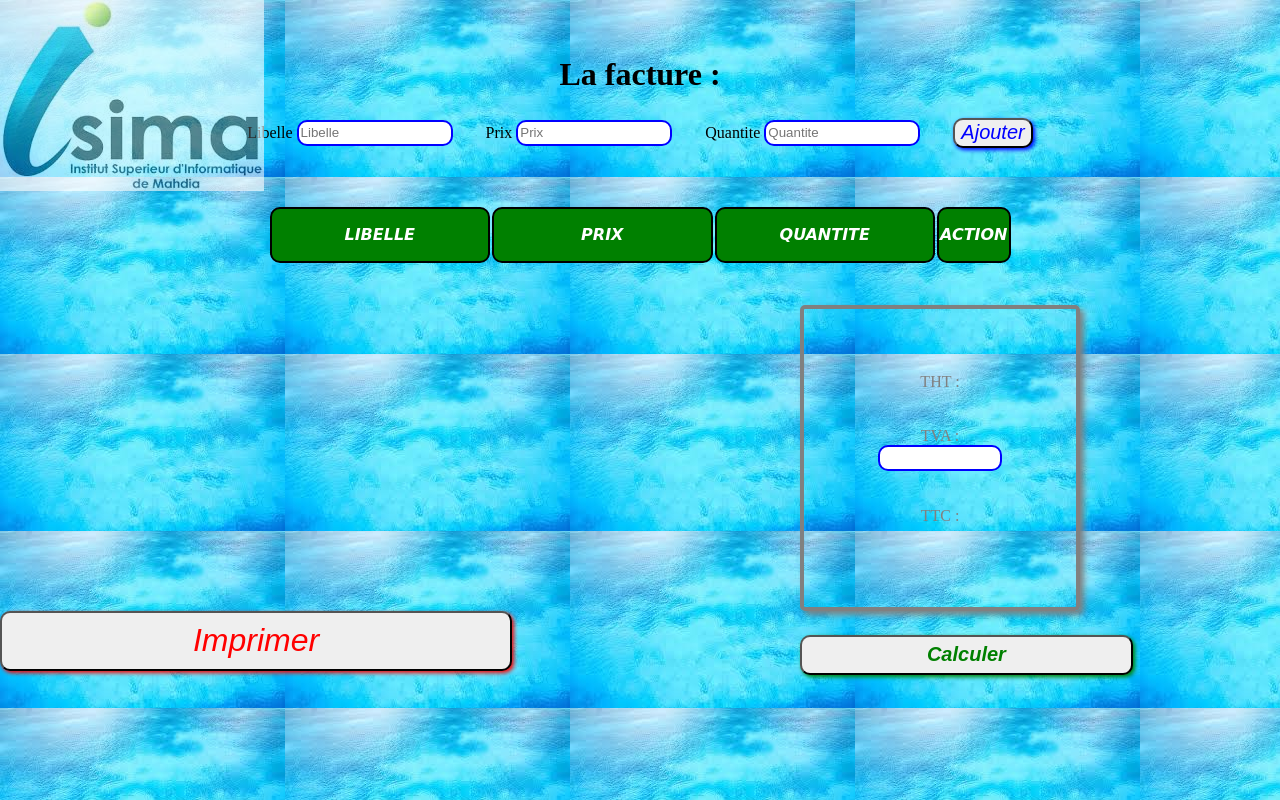
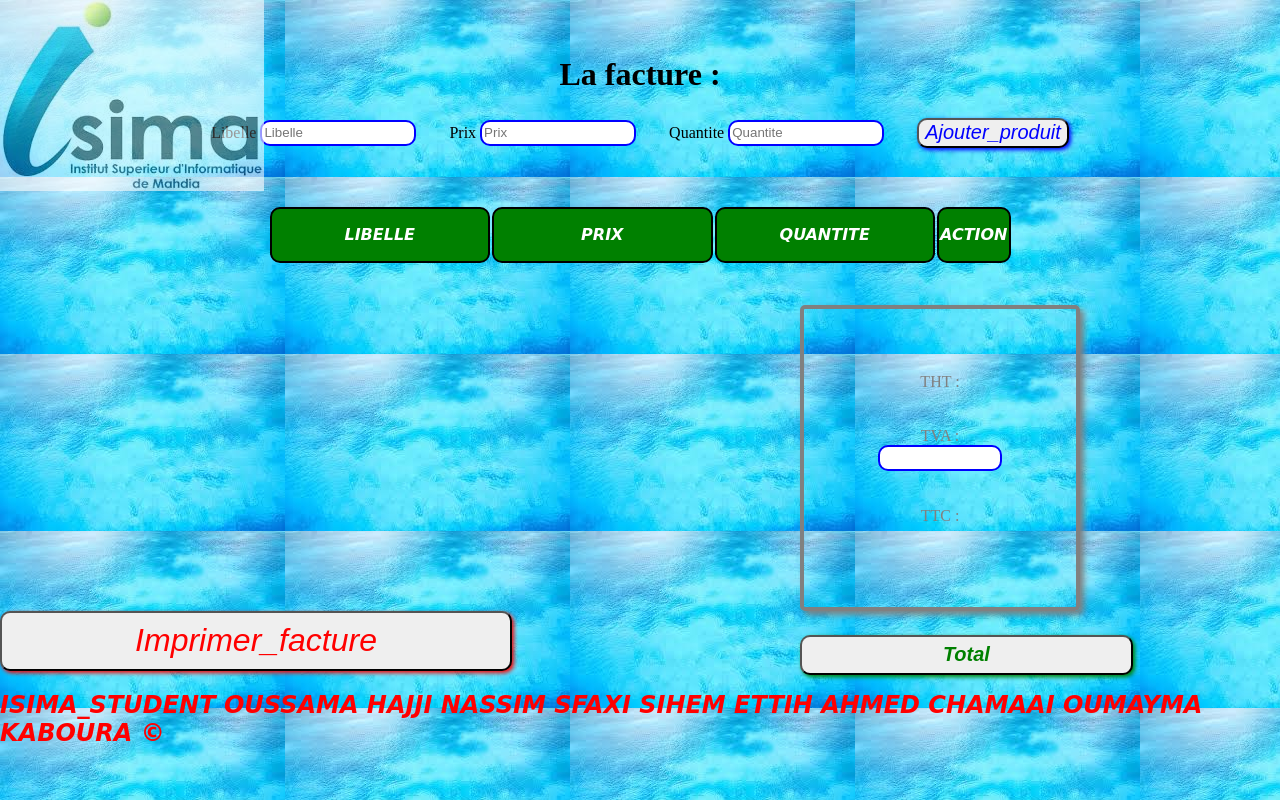
Before and after one commit to OussamaHajji/facturationou, a plain HTML site: page index.html in a window 1280 px wide. Drawn offline with Linux system fonts and the light colour scheme.

Commit message:
nassimsf

```diff
--- a/index.html
+++ b/index.html
@@ -27,7 +27,7 @@
 				<td><input type="text" id="Qauntite" placeholder="Quantite" ></td>
 
 
-				<td class="ne_pas_imprimer"><input type="button" value="Ajouter" onclick="ajouter()" id="btn1"></td>
+				<td class="ne_pas_imprimer"><input type="button" value="Ajouter_produit" onclick="ajouter()" id="btn1"></td>
 			</tr>
 
 
@@ -54,7 +54,7 @@
 						</tr>
 			</table>
 
-    <input type="button" name="cal" class="ne_pas_imprimer" value="Calculer" onclick="calculer()" id="btn">
+    <input type="button" name="cal" class="ne_pas_imprimer" value="Total" onclick="calculer()" id="btn">
 	<div id="dd">
 	<div>THT : <span id="tht" class="txtb"></span></div><br><br>
 	<div>TVA : <input type="text" class="txtb" id="tva"> </div><br><br>
@@ -63,6 +63,8 @@
 
 
 	</form>
-<button class="ne_pas_imprimer" onclick="imprimer()" id="btn2">Imprimer</button>
+<button class="ne_pas_imprimer" onclick="imprimer()" id="btn2">Imprimer_facture</button>
+<h2>isima_Student Oussama Hajji Nassim Sfaxi Sihem Ettih Ahmed Chamaai Oumayma Kaboura &#169;
+</h2>
 </body>
 </html>
--- a/style.css
+++ b/style.css
@@ -22,6 +22,14 @@ th {
 
 h1{
 	text-align: center;
+}
+h2{
+position: relative;
+color:red;
+   text-transform: uppercase;
+    font-style: italic;
+    font-family: cursive;
+
 }
 
 #dd{
```
